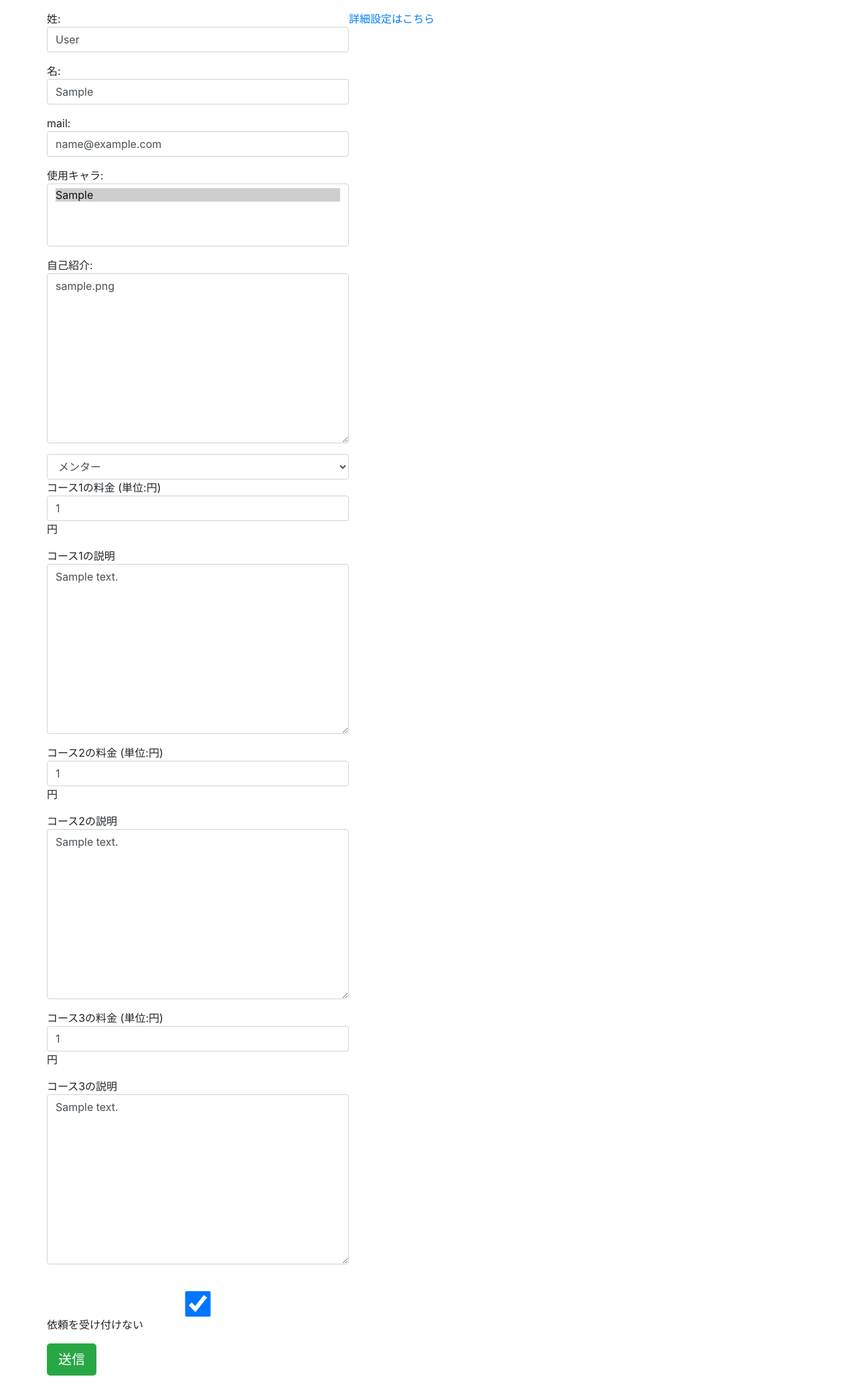
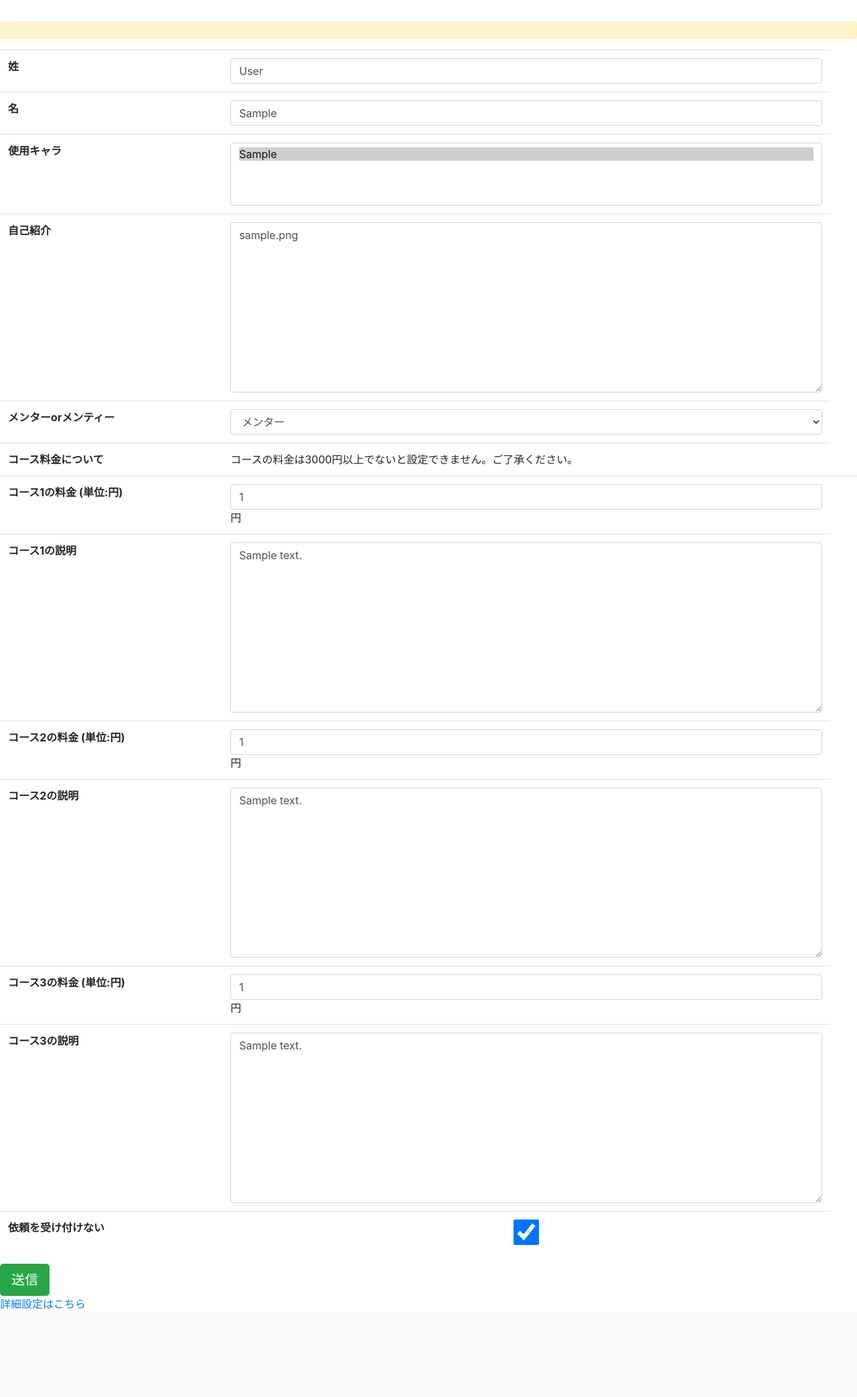
Before and after one commit to taro1025/sb.com, a Django app: page /user_update/1/ in a window 1280 px wide. Shown: the part 112-2198 px from the top of the page at 67% size. After the commit the page ends 2067 px from the top, so only its background shows below. Run offline with Django 3.2, Linux system fonts and the light colour scheme; a user stored in the database is signed in; tables that the repository leaves empty hold one stand-in row (values such as "Sample post"); some libraries are stand-ins or nearby versions.

Commit message:
add limit course

```diff
--- a/match/forms.py
+++ b/match/forms.py
@@ -6,6 +6,7 @@ from django.contrib.auth.forms import (
 from django.contrib.auth import get_user_model
 from .models import Message, Char
 from django.utils import timezone
+from django.core.exceptions import ValidationError
 
 User = get_user_model()
 #ModelMultipleChoiceField
@@ -114,9 +115,28 @@ class UserUpdateForm(forms.ModelForm):
 
     class Meta:
         model = User
-        fields = ('last_name','first_name','my_profile', 'email','user_char','user_img','menter','course1','course2','course3','describe1','describe2','describe3','busy')
+        fields = ('last_name','first_name','my_profile','user_char','user_img','menter','course1','course2','course3','describe1','describe2','describe3','busy')
 
     def __init__(self, *args, **kwargs):
         super().__init__(*args, **kwargs)
         for field in self.fields.values():
             field.widget.attrs['class'] = 'form-control'
+
+    def clean(self):
+        cd = self.cleaned_data
+
+        course1 = cd.get('course1')
+        course2 = cd.get('course2')
+        course3 = cd.get('course3')
+
+        if course1:
+            if course1 < 3000:
+                raise ValidationError("料金は3000円以上です。")
+        if course2:
+            if course2 < 3000:
+                raise ValidationError("料金は3000円以上です。")
+        if course3:
+            if course3 < 3000:
+                raise ValidationError("料金は3000円以上です。")
+
+        return cd
--- a/match/models.py
+++ b/match/models.py
@@ -94,7 +94,9 @@ class User(AbstractBaseUser, PermissionsMixin):
 
 
     ・コースを終える基準（〜日まで、○回戦するまで、○本のリプレイを送ってもらうまで、等。
-    明確な終了条件を設けるようにお願いします。）"""
+    明確な終了条件を設けるようにお願いします。)
+
+    ・コース履行中の連絡手段(Line, Discord, Twitter等)"""
 
     describe1 = models.TextField('コース1の説明' ,blank=True, default=describe_text)
     describe2 = models.TextField('コース2の説明', blank=True, default=describe_text)
--- a/match/static/match/style.css
+++ b/match/static/match/style.css
@@ -78,10 +78,7 @@ header .headline{
  }
 }
 
-.detail {
-  text-align: right;
-  background-color: red;
-}
+
 
 p.small-text {
   text-align: right;
--- a/match/templates/match/user_form.html
+++ b/match/templates/match/user_form.html
@@ -11,54 +11,76 @@
 <div class="container">
   <div class="row">
 <form action="" method="POST" enctype="multipart/form-data">
+  <table class="table">
+    <div class="alert alert-warning" role="alert">{{ form.non_field_errors }}</div>
   <div class="form-group">
-    {{ form.non_field_errors }}
-      <p>
-      姓:{{ form.last_name }}
-      </p>
-      <p>
-      名:{{ form.first_name }}
-      </p>
-      <p>
-      mail:{{ form.email }}
-      </p>
-      <p>
-      使用キャラ:{{ form.user_char }}
-      </p>
-      <p>
-        自己紹介:{{ form.my_profile }}
-      </p>
+          <tr>
+              <th>姓</th>
+              <td>{{ form.last_name }}</td>
+          </tr>
+          <tr>
+              <th>名</th>
+              <td>{{ form.first_name }}</td>
+          </tr>
+          <tr>
+              <th>使用キャラ</th>
+              <td>{{ form.user_char }}</td>
+          </tr>
 
 
-      {{ form.menter }}
+          <tr>
+              <th>自己紹介</th>
+              <td>{{ form.my_profile }}</td>
+          </tr>
+          <tr>
+              <th>メンターorメンティー</th>
+              <td>{{ form.menter }}</td>
+          </tr>
 
-      {% if user.menter == 1 %}
-        <p>
-        コース1の料金 (単位:円){{ form.course1 }}円
-        </p>
-        <p>
-        コース1の説明{{ form.describe1  }}
-        </p>
-        <p>
-        コース2の料金 (単位:円){{ form.course2 }}円
-        </p>
-        <p>
-        コース2の説明{{ form.describe2 }}
-        </p>
-        <p>
-        コース3の料金 (単位:円){{ form.course3 }}円
-        </p>
-        <p>
-        コース3の説明{{ form.describe3  }}
-        </p>
-        <br>
-       <p>{{ form.busy }} 依頼を受け付けない </p>
-      {% endif %}
-    {% csrf_token %}
+
+          {% if user.menter == 1 %}
+          <tr>
+            <th>
+              コース料金について
+            </th>
+            <td>コースの料金は3000円以上でないと設定できません。ご了承ください。</td>
+          </tr>
+          <tr>
+            <th>コース1の料金 (単位:円)</th>
+            <td>{{ form.course1 }}円<td>
+          </tr>
+          <tr>
+            <th>コース1の説明</th>
+            <td>{{ form.describe1  }}</td>
+          </tr>
+          <tr>
+            <th>コース2の料金 (単位:円)</th>
+            <td>{{ form.course2 }}円</td>
+          </tr>
+          <tr>
+            <th>コース2の説明</th>
+            <td>{{ form.describe2 }}</td>
+          </tr>
+          <tr>
+            <th>コース3の料金 (単位:円)</th>
+            <td>{{ form.course3 }}円</td>
+          </tr>
+          <tr>
+            <th>コース3の説明</th>
+            <td>{{ form.describe3  }}</td>
+          </tr>
+          <tr>
+            <th>依頼を受け付けない</th>
+            <td>{{ form.busy }}</td>
+          </tr>
+          {% endif %}
+        {% csrf_token %}
+    </div>
+  </table>
 
     <button type="submit" class="btn btn-success btn-lg" >送信</button>
 
-    </div>
+
     <div class="detail"><a href="{% url 'match:account_update' user.pk %}">詳細設定はこちら</a></div>
 
 </form>
--- a/match/views.py
+++ b/match/views.py
@@ -566,15 +566,12 @@ class UserUpdate(OnlyYouMixin, generic.UpdateView):
 
 
     def get_success_url(self):
-        return resolve_url('match:user_detail', pk=self.kwargs['pk'])
-
-    def form_valid(self, form):
         user = get_object_or_404(User, pk=self.kwargs['pk'])
+        print(user.user_account_id)
         if user.user_account_id:
-            return redirect('match:user_detail', self.kwargs['pk'])
+            return resolve_url('match:user_detail', self.kwargs['pk'])
         else:
-            return redirect('match:account_update', self.kwargs['pk'])
-
+            return resolve_url('match:account_update', self.kwargs['pk'])
 
 
 def google(request):
```
Also changed, not shown: match/templates/match/message_list.html (+6 -6 lines), match/templates/match/user_detail.html (+6 -2 lines), match/migrations/0024_auto_20210108_1800.py (added).
